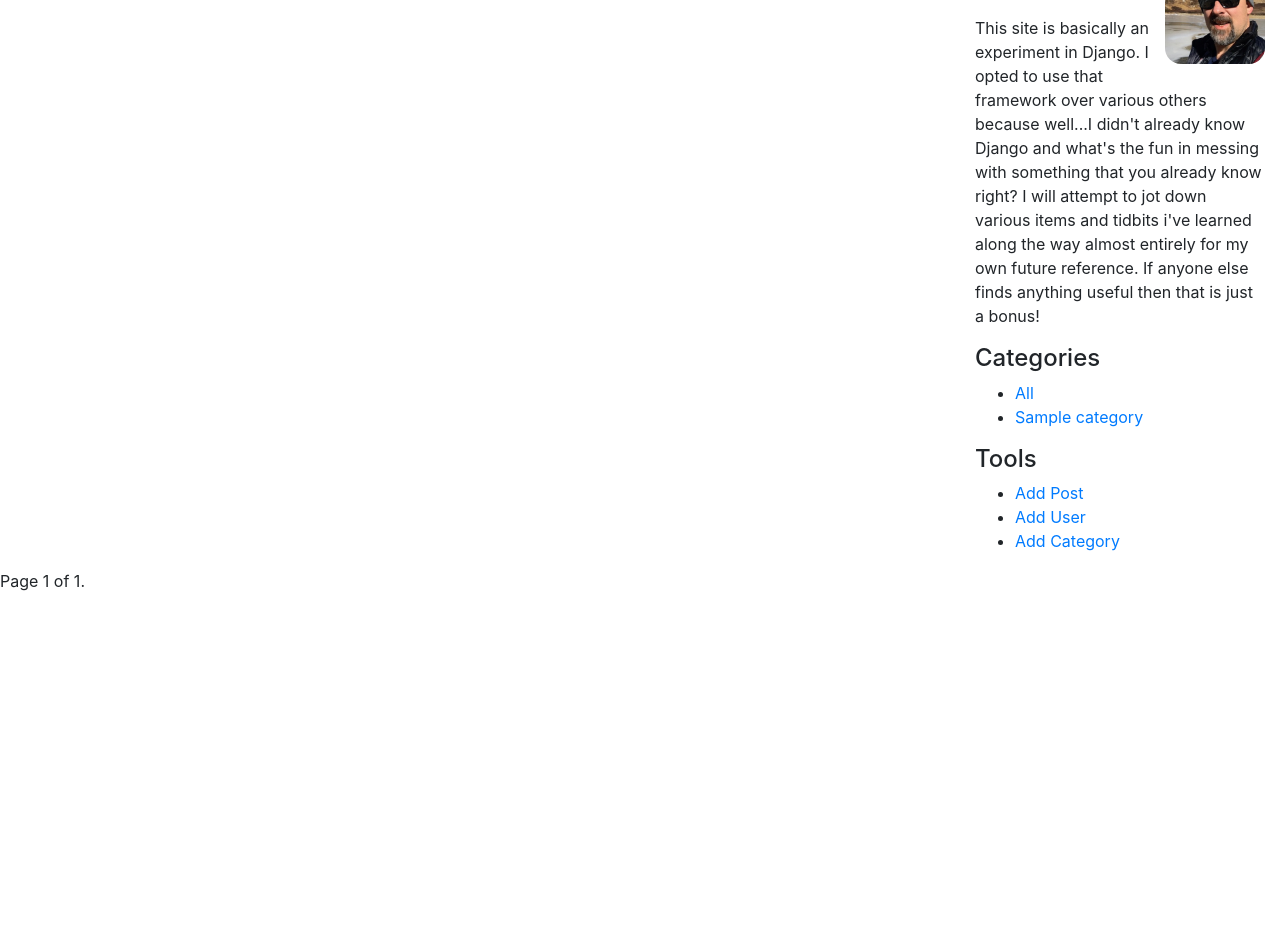
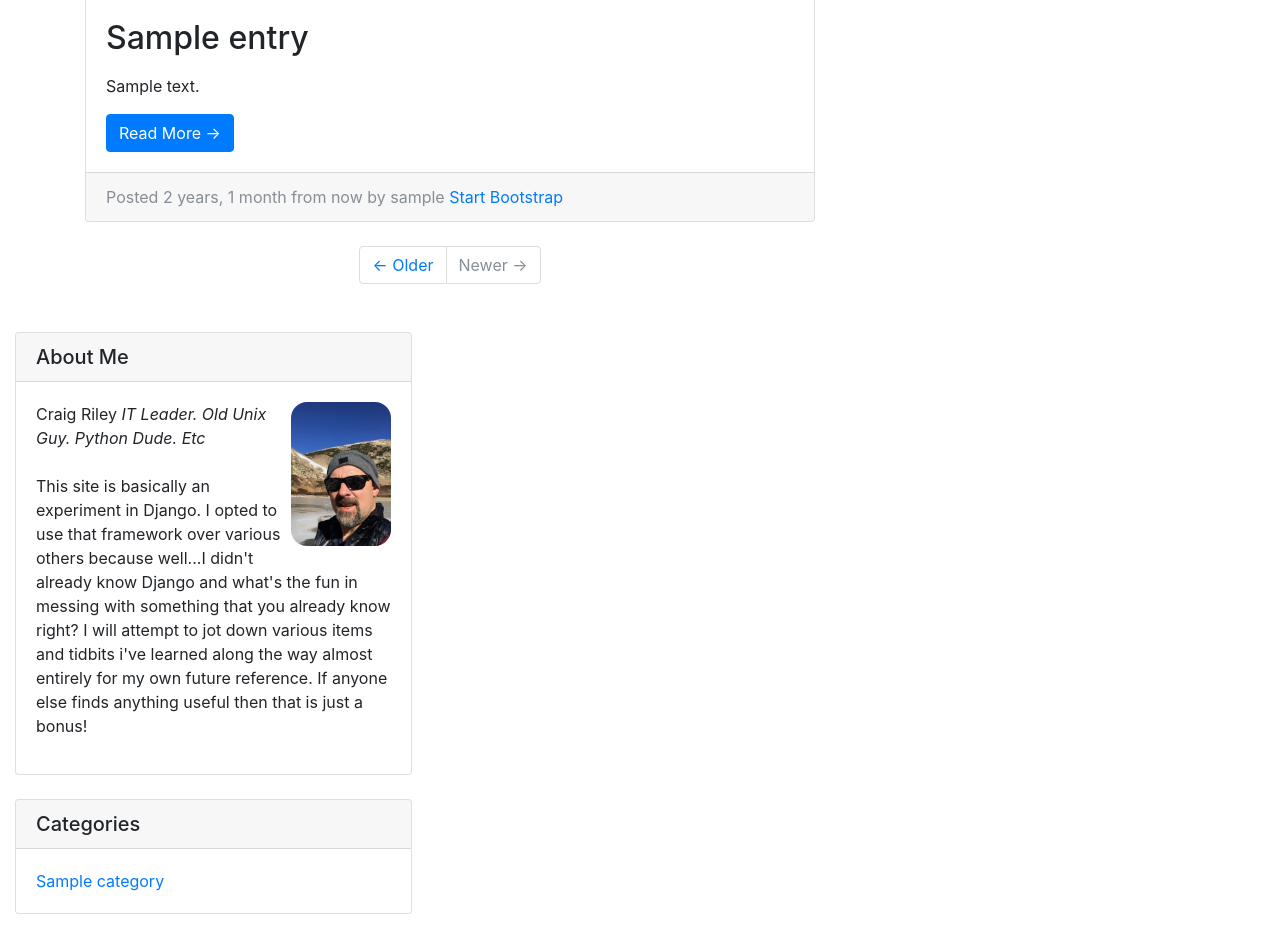
Before and after one commit to craigriley39/mysite, a Django app: page /blog/ in a window 1280 px wide. Shown: the part 532-1470 px from the top of the page. Before the commit the page ends 1123 px from the top, so only its background shows below. Run offline with Django 3.2, Linux system fonts and the light colour scheme; tables that the repository leaves empty hold one stand-in row (values such as "Sample post"); some libraries are stand-ins or nearby versions.

Commit message:
Updated look/feel of the index page

```diff
--- a/blog/templates/index.html
+++ b/blog/templates/index.html
@@ -1,87 +1,107 @@
 {% extends 'base.html' %}
+
 {% block title %}Welcome to my blog{% endblock %}
 {% load markdownify %}
 {% load humanize %}
 {% block content %}
+{% load static %}
 
-<diddv class="main">
-<main role="main" class="container">
-<div class="container">
 
+
+
+<!-- Page Content -->
+    <div class="container">
+
+      <div class="row">
 {% if posts %}
 
         {% for post in posts %}
+        <!-- Blog Entries Column -->
+        <div class="col-md-8">
 
-    <div class="panel panel-default">
+          <h1 class="my-4">Hashedvalue.com<br>
+            <small>-Just some rambling thoughts</small>
+          </h1>
+
+          <!-- Blog Post -->
+          <div class="card mb-4">
+            <img class="card-img-top" src="https://s3.us-east-2.amazonaws.com/hashedvalue-assets/media/{{ post.image }}" width="750" height="300">
+            <div class="card-body">
+              <h2 class="card-title">{{ post.title }}</h2>
+              <p class="card-text">{{ post.body  | markdownify | truncatewords:90}}</p>
+              <a href="{% static 'view_post' slug=post.slug %}" class="btn btn-primary">Read More &rarr;</a>
+            </div>
+            <div class="card-footer text-muted">
+             Posted {{ post.created | naturaltime }} by {{ post.created_by }}
+              <a href="#">Start Bootstrap</a>
+            </div>
+          </div>
 
 
 
-        <div class="panel-heading">
-            <p class="meta">By: {{ post.created_by }} - {{ post.created | naturaltime }}</p>
-
-            <div class="clearfix"></div>
-        </div>
-        <div class="panel-body">
-            <div class="media">
-                {% if post.image %}
-                <div class="media-left">
-                    <a href="#">
-                        <img class="media-object" src="https://s3.us-east-2.amazonaws.com/hashedvalue-assets/media/{{ post.image }}" height="150" width="150" alt="Post Image">
-                    </a>
-                </div>
-                {% endif %}
-                <div class="media-body">
-                <h4 >{{ post.title }}</h4>
-                <p >{{ post.body  | markdownify | truncatewords:90}}</p>
-                <div class="clearfix"></div>
-                <div class="btn-group" role="group" id="BegeniButonlari">
-                    <button type="button" class="btn btn-default"><span class="glyphicon glyphicon-thumbs-up"></span></button>
-                    <button type="button" class="btn btn-default"><span class="glyphicon glyphicon-thumbs-down"></span></button>
-                </div>
-               </div>
-            </div>
-        </div>
+   {% endfor %}
+    {% else %}
+      <p>There are no posts.</p>
+   {% endif %}
+  <!-- Pagination -->
+          <ul class="pagination justify-content-center mb-4">
+            <li class="page-item">
+              <a class="page-link" href="#">&larr; Older</a>
+            </li>
+            <li class="page-item disabled">
+              <a class="page-link" href="#">Newer &rarr;</a>
+            </li>
+          </ul>
+      </div>
+      </div>
     </div>
-    <hr>
-
-</div>
-
-{% endfor %}
-    {% else %}
-        <p>There are no posts.</p>
-    {% endif %}
-</main>
+        <!-- Sidebar Widgets Column -->
+        <div class="col-md-4">
 
 
-        <aside class="col-sm-3 ml-sm-auto blog-sidebar">
-          <div class="sidebar-module sidebar-module-inset">
-               {% include 'aside.html' %}
+<!-- Side Widget -->
+          <div class="card my-4">
+            <h5 class="card-header">About Me</h5>
+            <div class="card-body">
+                 <img style='float:right; border-radius:1em;' width='100' heigh='100' src="https://s3.us-east-2.amazonaws.com/hashedvalue-assets/static/images/me.jpg">
+            <p>Craig Riley <em>IT Leader. Old Unix Guy. Python Dude. Etc</em><br><br>
+				This site is basically an experiment in Django. I opted to use that framework over various others because well...I didn't already know Django and what's the fun in messing with something that you already know right?
+				I will attempt to jot down various items and tidbits i've learned along the way almost entirely for my own future reference. If anyone else finds anything useful then that is just a bonus!</p>
 
+
+            </div>
           </div>
-        </aside><!-- /.blog-sidebar -->
+          <!-- Categories Widget -->
+          <div class="card my-4">
+            <h5 class="card-header">Categories</h5>
+            {% for category in categories %}
+
+            <div class="card-body">
+              <div class="row">
+                <div class="col-lg-6">
+                  <ul class="list-unstyled mb-0">
+                    <li>
+                        <a href="{% url 'blog:view_category' pk=category.id  %}">{{ category }}</a>
+                    </li>
+                  </ul>
+                </div>
+            {% endfor %}
 
 
 
-      </div><!-- /.row -->
-     <div class="pagination">
-                <span class="step-links">
-                    {% if posts.has_previous %}
-                    <a href="?page=1">&laquo; first</a>
-                    <a href="?page={{ posts.previous_page_number }}">previous</a>
-                    {% endif %}
 
-                <span class="current">
-                    Page {{ posts.number }} of {{ posts.paginator.num_pages }}.
-                </span>
 
-                {% if posts.has_next %}
-                    <a href="?page={{ posts.next_page_number }}">next</a>
-                    <a href="?page={{ posts.paginator.num_pages }}">last &raquo;</a>
-                {% endif %}
-            </span>
+
         </div>
-     <p>&nbsp;</p>
-     <p>&nbsp;</p>
+
+      </div>
+      <!-- /.row -->
+
+    </div>
+    <!-- /.container -->
+
+
+
 
 
 
```
